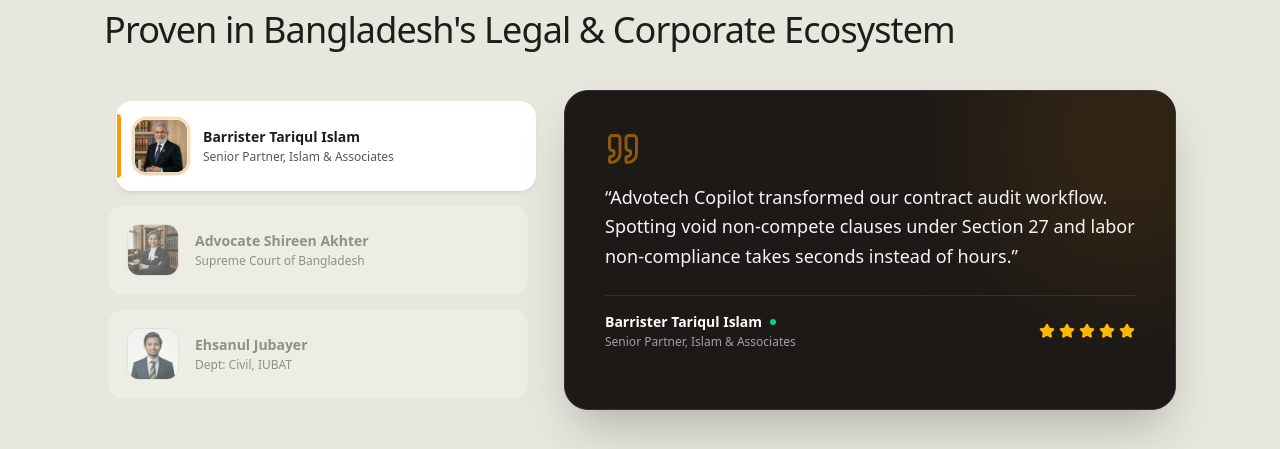
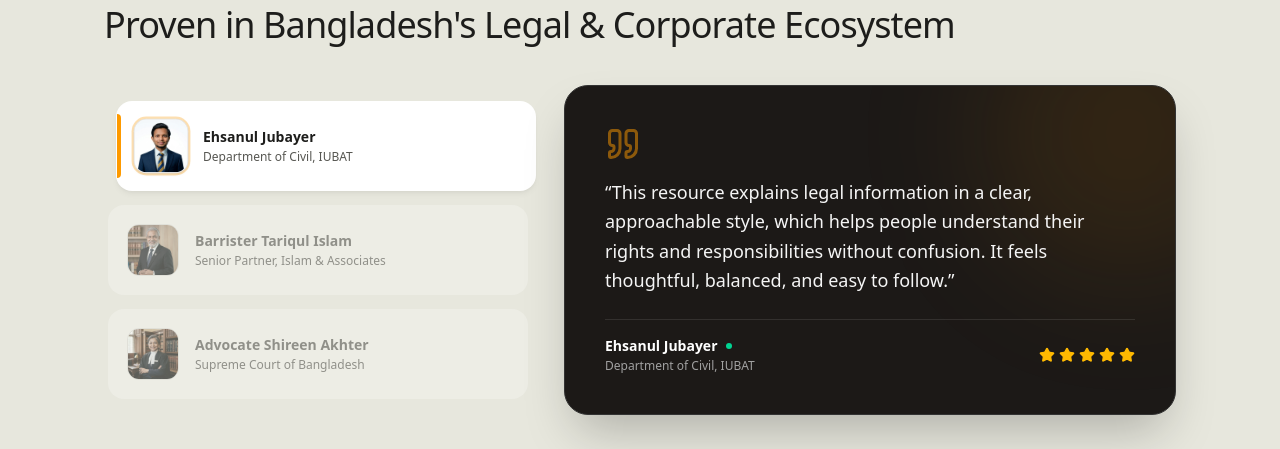
Before and after one commit to mahmudulhasantasin/Outliers, a Next.js app in the folder frontend/: page / in a window 1280 px wide. Shown: the part 2824-3273 px from the top of the page. Built offline with nearby package versions, Linux system fonts and the light colour scheme; no server answers; a web font is replaced by a local one.

Commit message:
feat(testimonials): set Ehsanul Jubayer as first featured testimonial with Department of Civil, IUBAT

```diff
--- a/frontend/src/app/page.tsx
+++ b/frontend/src/app/page.tsx
@@ -731,6 +731,15 @@ export default function LandingAndAuthPage() {
 
   const testimonials = [
     {
+      name: isBn ? "এহসানুল জুবায়ের" : "Ehsanul Jubayer",
+      role: isBn ? "ডিপার্টমেন্ট অব সিভিল, আইইউবিএটি" : "Department of Civil, IUBAT",
+      avatar: "/avatar_3.jpg",
+      quote: isBn
+        ? '“এই প্ল্যাটফর্মটি অত্যন্ত সহজ ও সাবলীল ভাষায় আইনি তথ্য উপস্থাপন করে, যা কোনো বিভ্রান্তি ছাড়াই মানুষকে তাদের অধিকার ও দায়িত্বগুলো সঠিকভাবে বুঝতে সাহায্য করে। এটি সত্যিই অত্যন্ত সুচিন্তিত, ভারসাম্যপূর্ণ এবং অনুসরণ করা সহজ।”'
+        : '“This resource explains legal information in a clear, approachable style, which helps people understand their rights and responsibilities without confusion. It feels thoughtful, balanced, and easy to follow.”',
+      rating: 5,
+    },
+    {
       name: isBn ? "ব্যারিস্টার তারিকুল ইসলাম" : "Barrister Tariqul Islam",
       role: isBn ? "সিনিয়র পার্টনার, ইসলাম অ্যান্ড অ্যাসোসিয়েটস" : "Senior Partner, Islam & Associates",
       avatar: "/avatar_1.jpg",
@@ -746,15 +755,6 @@ export default function LandingAndAuthPage() {
       quote: isBn
         ? '“জিরো হ্যালুসিনেশন ফিচারটি সত্যিই অসাধারণ। সাধারণ কোনো এআই নয়—সরাসরি bdlaws এর ধারা ও সুপ্রিম কোর্টের নজির সংযুক্ত থাকায় আত্মবিশ্বাসের সাথে ড্রাফট প্রস্তুত করা যায়।”'
         : '“Zero hallucination is real here. Having every risk tied directly to verifiable Bangladesh statutory provisions gives us complete advisory confidence.”',
-      rating: 5,
-    },
-    {
-      name: isBn ? "এহসানুল জুবায়ের" : "Ehsanul Jubayer",
-      role: isBn ? "ডিপার্টমেন্ট অব সিভিল, আইইউবিএটি" : "Dept: Civil, IUBAT",
-      avatar: "/avatar_3.jpg",
-      quote: isBn
-        ? '“এই প্ল্যাটফর্মটি অত্যন্ত সহজ ও সাবলীল ভাষায় আইনি তথ্য উপস্থাপন করে, যা কোনো বিভ্রান্তি ছাড়াই মানুষকে তাদের অধিকার ও দায়িত্বগুলো সঠিকভাবে বুঝতে সাহায্য করে। এটি সত্যিই অত্যন্ত সুচিন্তিত, ভারসাম্যপূর্ণ এবং অনুসরণ করা সহজ।”'
-        : '“This resource explains legal information in a clear, approachable style, which helps people understand their rights and responsibilities without confusion. It feels thoughtful, balanced, and easy to follow.”',
       rating: 5,
     },
   ];
```
